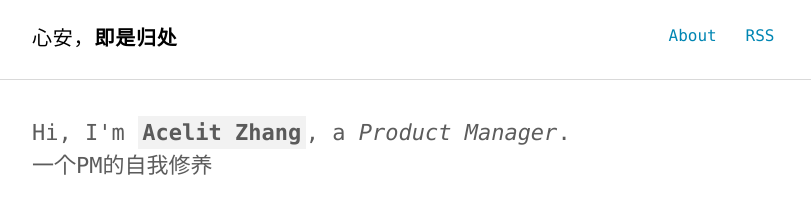
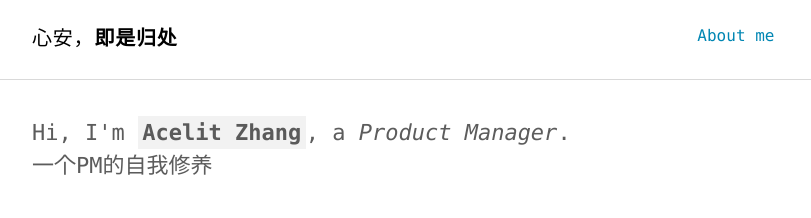
Before and after one commit to iamzx/iamzx.github.io, a Jekyll site: the page built from index.html, in a window 1280 px wide. Shown: the top 218 px of the page, without its empty margins (232-1043 px from the left). Built offline with Jekyll 4.4.1, drawn with Linux system fonts in a browser that asks for light colours.

Commit message:
Update nav.html

```diff
--- a/_includes/nav.html
+++ b/_includes/nav.html
@@ -3,8 +3,7 @@
   <div class="container">
     <h1 class="logo"><a href="{{ '/' | prepend: site.baseurl }}">{{ site.title }}<span>{{ site.title2 }}</span></a></h1>
     <ul class="navbar">
-      <li><a href="{{ '/about' | prepend: site.baseurl }}">About</a></li>
-      <li><a href="{{ "/feed.xml" | prepend: site.baseurl }}" target="_blank">RSS</a></li>
+      <li><a href="{{ '/about' | prepend: site.baseurl }}">About me</a></li>
     </ul>
   </div>
 </nav>
```
